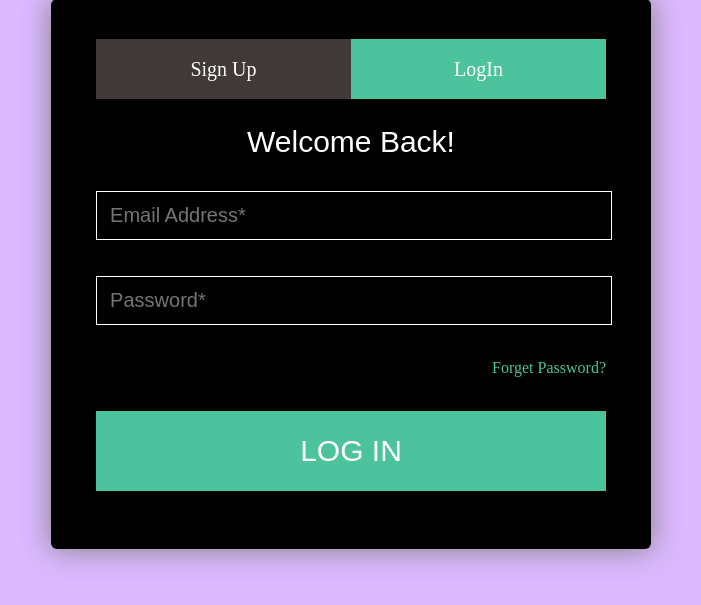
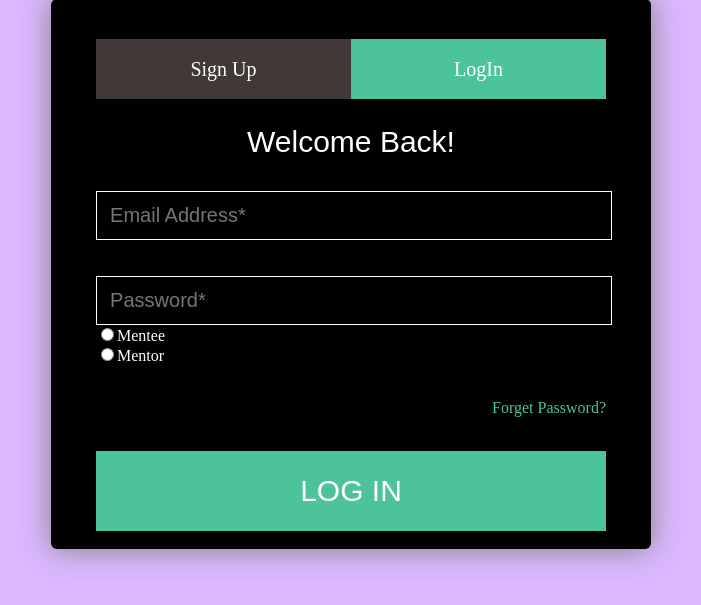
Before and after one commit to abhishekpareek29/query-portal, a PHP site: page /dummy_project_modified.htm in a window 1280 px wide. Shown: the part 51-656 px from the top of the page, without its empty margins (289-990 px from the left). Run offline with PHP 8.4, Linux system fonts and the light colour scheme; some libraries are stand-ins or nearby versions.

Commit message:
html and .css file   refs  #9887   changes made to add a radio button for mentee and mentor

```diff
--- a/dummy_project_modified.htm
+++ b/dummy_project_modified.htm
@@ -61,6 +61,9 @@
       <br>
       <br>
       <input name="psw" name="psw" placeholder="  Password*" class="psw-entry" type="password" required>
+      <br>
+      <input type="radio" name="user_type" class="r-button" value="mentee">Mentee <br>
+      <input type="radio" name="user_type" class="r-button" value="mentor">Mentor
     </div>
     <br>
     <p class="fp">
--- a/dummy_project_style.css
+++ b/dummy_project_style.css
@@ -93,6 +93,15 @@ p.login-button{
   border: 1px solid white;
 }
 
+.r-button
+{
+  margin-left: 50px;
+  color:red;
+}
+.entry{
+  color:white;
+}
+
 /*css of email and password block of sign up form is as below */
 .email-entry-s,.psw-entry-s{
   background-color:black;
@@ -101,7 +110,7 @@ p.login-button{
   color:grey;
   font-size:20px;
   margin-left:45px;
-  border: 1px solid white;
+  border: 1px solid white
 }
 
 /* forget password css */
```
